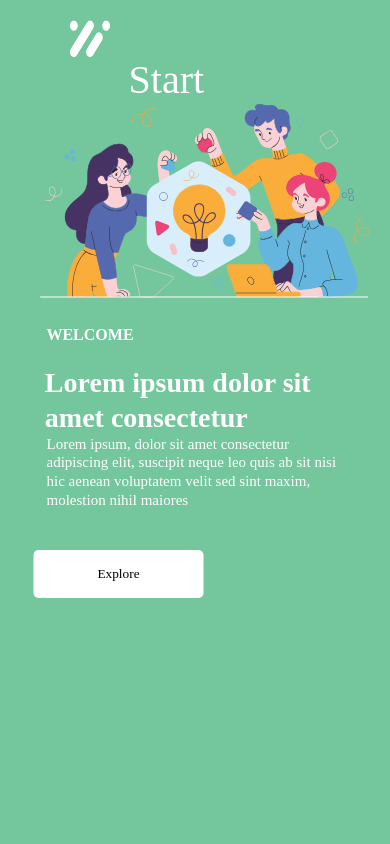
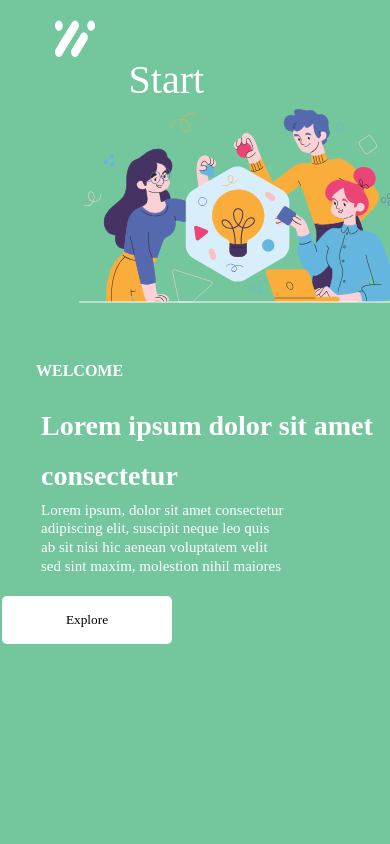
Before and after one commit to Gimbalgal/my-startup, a React (Create React App) app: page / in a window 390 px wide. Shown: the top 844 px of the page. Built offline with nearby package versions, Linux system fonts and the light colour scheme.

Commit message:
style my portfolio to the mobile view

```diff
--- a/src/Portfolio/portfolio.css
+++ b/src/Portfolio/portfolio.css
@@ -51,3 +51,19 @@
     gap: 16px;
 
 }
+@media (max-width: 768px){
+    .image-gallery{
+        display: grid;
+        grid-template-columns: repeat(1, 1fr);
+        margin-left: -40px;
+    }
+    .image-gallery img{
+        width: 335px;
+    }
+    .port{
+        margin-left: 100px;
+    }
+    .portfolio h2{
+        margin-right: 50px;
+    }
+}
--- a/src/index.css
+++ b/src/index.css
@@ -58,7 +58,6 @@ p {
 }
 
 .explore {
-  width: 170px;
   height: 48px;
   background-color: white;
   border: none;
@@ -234,74 +233,34 @@ p {
 }
 
   @media (max-width: 768px) {
-    .main-container{
-      height: 515px;
-      gap: 30px;
-      overflow: hidden;
-    }
-    .hero-section {
-      flex-direction: column; /* Stack items vertically */
-      align-items: center; /* Center all items */
-      text-align: center; /* Center text content */
-    }
-
-    .right {
-      order: -1; /* Moves the image to the top */
-      width: 100%; /* Full width */
-      display: flex;
-      justify-content: center;
-    }
-
     .teamwork {
       width: 330px; /* Resize the image */
       height: 200px;
-      margin-top: -10px;
+      margin-top: -5px;
       margin-left: 20px; /* Center the image and add spacing below */
     }
-
-    .left {
-      width: 100%; /* Take full width for text */
-      padding: 10px; /* Reduce padding for smaller screens */
-      margin-top: 5px; /* Add spacing above the text */
-    }
-
-    .hero-content {
-      margin: 0 auto; /* Center the text content */
-      transform: none; /* Ensure text appears in its normal position */
-    }
-    .welcome {
-      width: 113px;
-      height: 20px;
-      font-size: 16px;
-      font-weight: 700;
-      line-height: 20px;
-      margin-top: -180px;
-      margin-left: -25px;
-    }
-    p{
-      width: 300px;
-      height: 95px;
-      font-weight: 400;
-      font-size: 15px;
-      text-align: left;
-      transform: translateX(-4%);
+    .welcome{
+      margin-top: 250px;
+      margin-left: -5px;
     }
     h1{
-      width: 300px;
-      height: 70px;
+      width: 335px;
+      margin-right: -90px;
       font-size: 28px;
       font-weight: 700;
-      line-height: 35px;
-      margin-left: -5%;
-      text-align: left;
     }
+  .explore{
+    transform: translateX(-25%);
+  }
+
     .logo{
-      transform: translateX(-80px);
+      transform: translateX(-95px);
     }
     .start{
       font-size: 30px;
       padding-left: 40%;
-      padding-top: 10px;
+      transform: translateY(-50%);
+
 
     }
     .explore {
@@ -314,18 +273,18 @@ p {
     .partners{
       height: 712px;
       gap: 55px;
-      margin-left: 50px;
+      margin-left: 40px;
     }
     .text h1{
       font-size: 24px;
       text-align: center;
-      transform: translateX(-80px);
+      transform: translateX(-120px);
       margin-top: 50px;
     }
     .text h2{
       font-size: 24px;
       text-align: center;
-      margin-left: -290px;
+      margin-left: -300px;
     }
     .text h3{
       font-size: 20px;
@@ -348,35 +307,39 @@ p {
     }
     .mail-left h1{
       margin-top: 40px;
-      margin-left: -180px;
+      margin-left: -200px;
       text-align: left;
     }
     .mail-left p{
+      width: 335px;
       margin-top: 20px;
-      margin-left: -165px;
+      margin-left: -200px;
     }
     .mail-left .more{
-      margin-left:-174px ;
+      margin-left:-200px;
     }
     .laptop{
       width: 300px;
-      transform: translateY(-150%);
+      transform: translateY(-160%);
       margin-left: 30px;
     }
     .feed h1{
-      margin-top: 340px;
+      margin-top: 345px;
       text-align: left;
     }
     .feed p{
+      width: 335px;
       text-align: left;
       margin-top: 10px;
+      margin-left: -5px;
     }
     .feed .more{
       margin-left: -7px;
+      margin-top: 10px;
     }
     .talent h2{
       margin-top: -120px;
-      margin-left: -200px;
+      margin-left: -250px;
     }
     .our-talent{
       display: flex;
@@ -392,12 +355,15 @@ p {
       margin-left: 100px;
     }
     .talent h1{
-      margin-left: 10px;
+      margin-left: -70px;
       margin-top: 20px;
+      font-size: 24px;
     }
     .talent p{
       text-align: center;
-      margin-left: -20px;
+      margin-left: -55px;
+      width: 335px;
+      font-size: 20px;
     }
     .copyright{
       margin-left: 100px;
```
